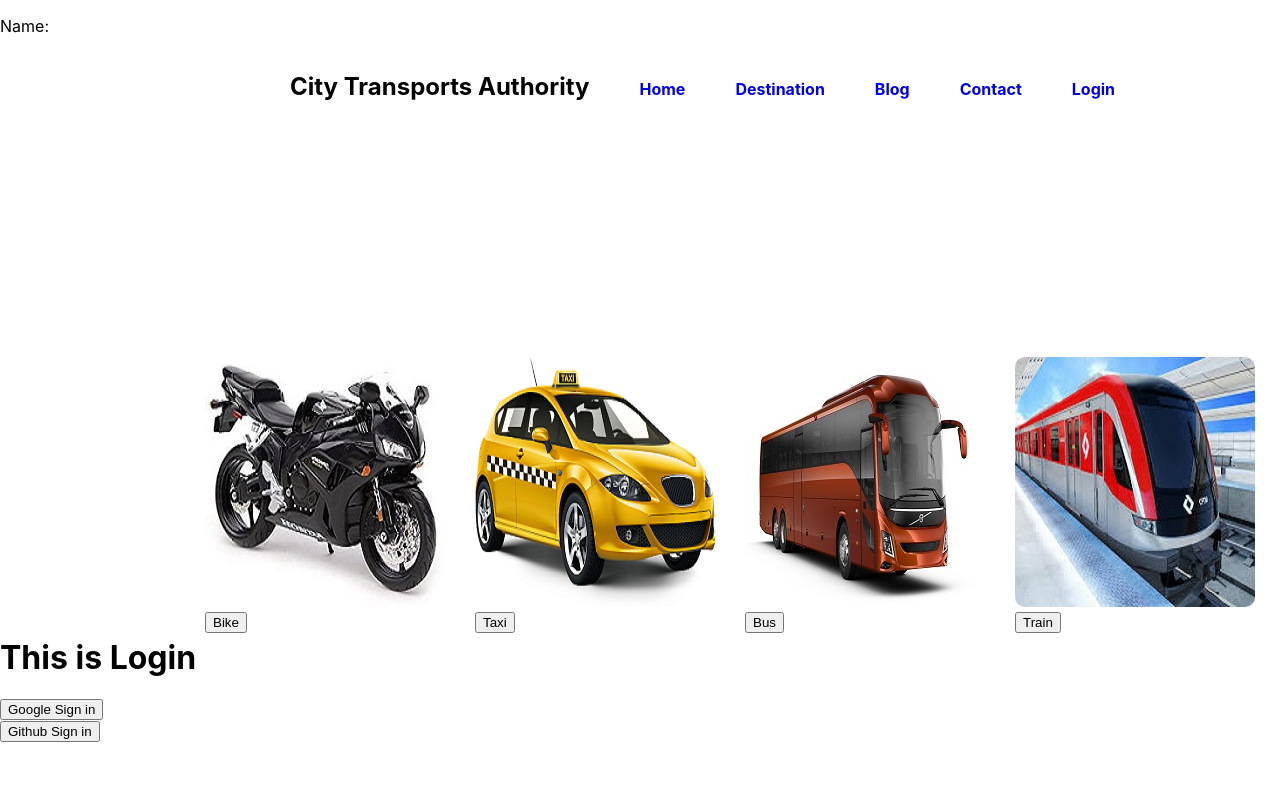
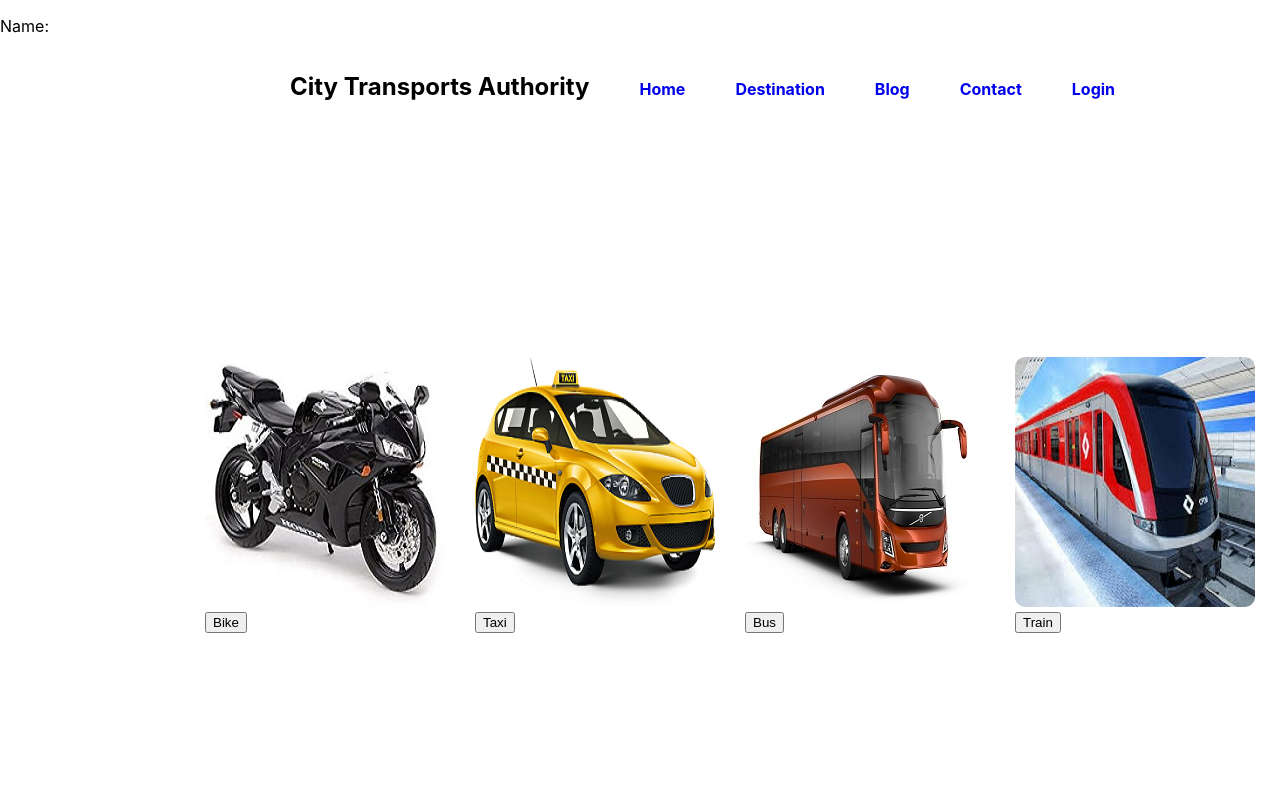
Before and after one commit to mohammadkamrulhasan/assignment9, a React (Create React App) app: page /ride/1 in a window 1280 px wide. Before the commit this address led to /login. Shown: the top 800 px of the page. Built offline with nearby package versions, Linux system fonts and the light colour scheme.

Commit message:
Update project

```diff
--- a/src/App.js
+++ b/src/App.js
@@ -12,6 +12,7 @@ import Login from './components/Login/Login';
 import Home from './components/Home/Home';
 import Contact from './components/Contact/Contact';
 import Ride from './components/Ride/Ride';
+import Blog from './components/Blog/Blog';
 
 
 
@@ -32,6 +33,12 @@ function App() {
           <Route path="/home">
             <Home></Home>
           </Route>
+          <Route path="/ride">
+            <Ride/>
+          </Route>
+          <Route path="/blog">
+            <Blog />
+          </Route>
           <Route path="/login">
             <Login />
           </Route>
--- /dev/null
+++ b/src/components/Blog/Blog.js
@@ -0,0 +1,11 @@
+import React from 'react';
+
+const Blog = () => {
+    return (
+        <div>
+            <h1>This Blog page is coming soon...</h1>
+        </div>
+    );
+};
+
+export default Blog;
--- a/src/components/Home/Home.js
+++ b/src/components/Home/Home.js
@@ -5,7 +5,7 @@ import './Home.css';
 const Home = () => {
     return (
         <div>
-            {/* <Transport></Transport> */}
+            <Transport></Transport>
         </div>
     );
 };
--- a/src/components/Login/Login.js
+++ b/src/components/Login/Login.js
@@ -45,7 +45,7 @@ const Login = () => {
 
     return (
         <div>
-            <h1>This is Login</h1>
+            <h1>Login Here</h1>
             <button onClick={handleGoogleSignIn}>Google Sign in</button>
             <br/>
             <button onClick={handleGitSignIn}>Github Sign in</button>
--- a/src/components/Ride/Ride.js
+++ b/src/components/Ride/Ride.js
@@ -6,7 +6,7 @@ const Ride = () => {
     const {rideType} = useParams();
     return (
         <div style={{textAlign: 'center'}}>
-            <h1>Let's book a {rideType} Room.</h1>
+            <h1>Let's book a {rideType} Ride.</h1>
             <p>Want a <Link to="/home">different ride?</Link> </p>
         </div>
     );
```
